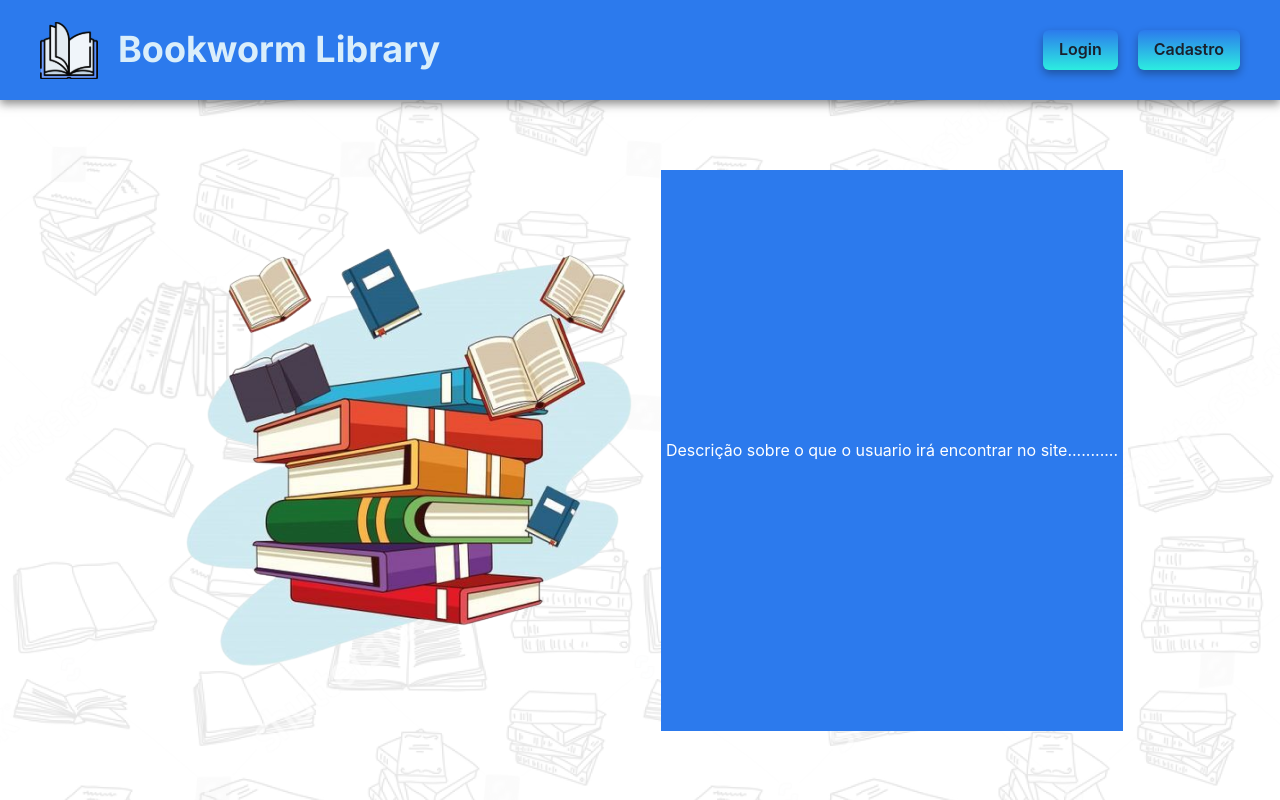
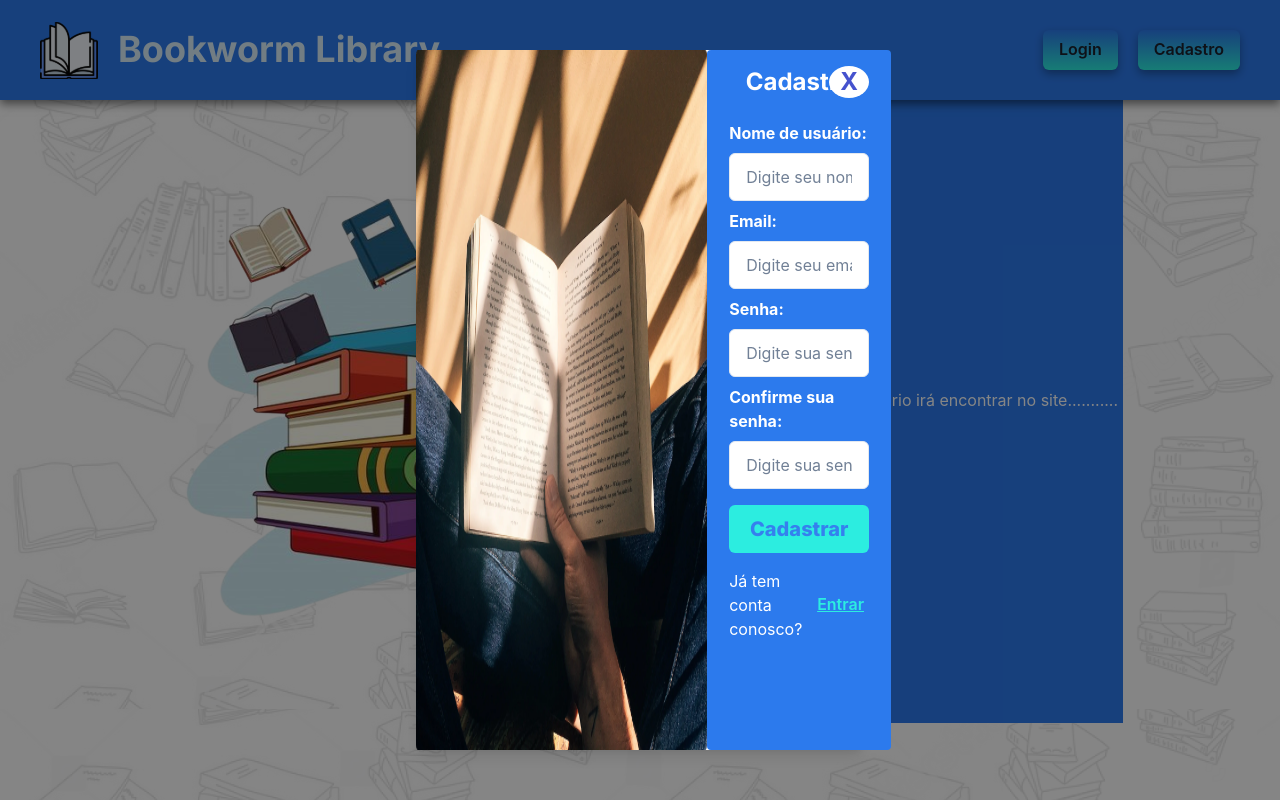
Before and after one commit to Bookworm-library/projeto-front-end, a React (Vite) app: page / in a window 1280 px wide. Both pictures are taken after a click on the button "Cadastro". Built offline with nearby package versions, Linux system fonts and the light colour scheme.

Commit message:
add: landingPage modal

```diff
--- a/src/components/HeaderLandingPage/index.tsx
+++ b/src/components/HeaderLandingPage/index.tsx
@@ -1,6 +1,13 @@
 import { Flex, Heading, Stack, Button, Image } from "@chakra-ui/react";
+import { useContext } from "react";
+import { UserContext } from "../../contexts/userContext";
 
 export const HeaderLandingPage = () => {
+  const { setModalControl, setModalType } = useContext(UserContext);
+
+  const openRegisterModal = () => {
+    setModalControl(true), setModalType("register");
+  };
   return (
     <Flex
       as={"header"}
@@ -12,6 +19,7 @@ export const HeaderLandingPage = () => {
       minH="100px"
       bg="#2C7AED"
       sx={{ boxShadow: "0px 4px 9px rgba(0, 0, 0, 0.507)" }}
+      position="fixed"
     >
       <Flex align="center" gap="20px">
         <Image src="./src/assets/img/logo.svg" />
@@ -26,6 +34,7 @@ export const HeaderLandingPage = () => {
           Login
         </Button>
         <Button
+          onClick={openRegisterModal}
           sx={{ boxShadow: "0px 4px 9px rgba(0, 0, 0, 0.315)" }}
           _hover={{ opacity: "0.7" }}
           bgGradient="linear(to-t,#2CEDE0, #2C7AED)"
--- a/src/components/RegistForm/index.tsx
+++ b/src/components/RegistForm/index.tsx
@@ -17,7 +17,7 @@ import { registerSchema } from "../../validations/register";
 import { yupResolver } from "@hookform/resolvers/yup";
 
 export const RegistForm = () => {
-  const { submitRegister } = useContext(UserContext);
+  const { submitRegister, setModalControl } = useContext(UserContext);
 
   const {
     register,
@@ -30,11 +30,12 @@ export const RegistForm = () => {
   return (
     <Flex
       width={{ sm: "85%", lg: "65%" }}
-      height={{ sm: "auto", lg: "600px" }}
+      height={{ sm: "auto", lg: "700px" }}
       flexDirection={{ sm: "column", lg: "row" }}
     >
       <Image
         display={{ sm: "none", lg: "block" }}
+        width={"500px"}
         src={registImage}
         alt="Pessoa segurando um livro"
       />
@@ -65,6 +66,9 @@ export const RegistForm = () => {
             Cadastro
           </Heading>
           <Button
+            onClick={() => {
+              setModalControl(false);
+            }}
             padding={0}
             width={"24px"}
             height={"32px"}
--- a/src/contexts/userContext.tsx
+++ b/src/contexts/userContext.tsx
@@ -5,17 +5,13 @@ import { api } from "../services/api";
 interface iUserContext {
   submitRegister: (body: iRegisterBody) => Promise<void>;
   modalControl: boolean;
-  modalType: iModalType;
+  modalType: "login" | "register";
   setModalControl: React.Dispatch<React.SetStateAction<boolean>>;
-  setModalType: React.Dispatch<React.SetStateAction<iModalType>>;
+  setModalType: React.Dispatch<React.SetStateAction<"login" | "register">>;
 }
 
 interface iUserContextProps {
   children: ReactNode;
-}
-
-interface iModalType {
-  type: "register" | "login";
 }
 
 export interface iRegisterBody {
@@ -29,7 +25,7 @@ export const UserContext = createContext<iUserContext>({} as iUserContext);
 
 export const UserProvider = ({ children }: iUserContextProps) => {
   const [modalControl, setModalControl] = useState<boolean>(false);
-  const [modalType, setModalType] = useState<iModalType>({ type: "login" });
+  const [modalType, setModalType] = useState<"login" | "register">("login");
   const submitRegister = async (body: iRegisterBody): Promise<void> => {
     try {
       console.log(body);
@@ -42,7 +38,7 @@ export const UserProvider = ({ children }: iUserContextProps) => {
         isClosable: true,
         position: "top",
       });
-      setModalType({ type: "login" });
+      setModalType("login");
     } catch (error) {
       console.log(error);
     }
--- a/src/pages/LandingPage.tsx
+++ b/src/pages/LandingPage.tsx
@@ -1,12 +1,29 @@
-import { Flex } from "@chakra-ui/react";
+import { Box, Modal, ModalContent, ModalOverlay } from "@chakra-ui/react";
+import { useContext } from "react";
 import { HeaderLandingPage } from "../components/HeaderLandingPage";
 import { MainLandingPage } from "../components/MainLandingPage";
+import { RegistForm } from "../components/RegistForm";
+import { UserContext } from "../contexts/userContext";
 
 export const LandingPage = () => {
+  const { modalControl, modalType } = useContext(UserContext);
   return (
-    <Flex direction={"column"} w="100vw" h="100vh">
-      <HeaderLandingPage />
-      <MainLandingPage />
-    </Flex>
+    <>
+      <Box w="100vw" h="100vh">
+        <HeaderLandingPage />
+        <MainLandingPage />
+        <Modal
+          isCentered
+          isOpen={modalControl}
+          closeOnOverlayClick={true}
+          onClose={() => {}}
+        >
+          <ModalOverlay />
+          <ModalContent w="800px">
+            {modalType === "login" ? <h1>Login</h1> : <RegistForm />}
+          </ModalContent>
+        </Modal>
+      </Box>
+    </>
   );
 };
```
Also changed, not shown: src/components/Modal/index.tsx (deleted, +0 -19 lines).
